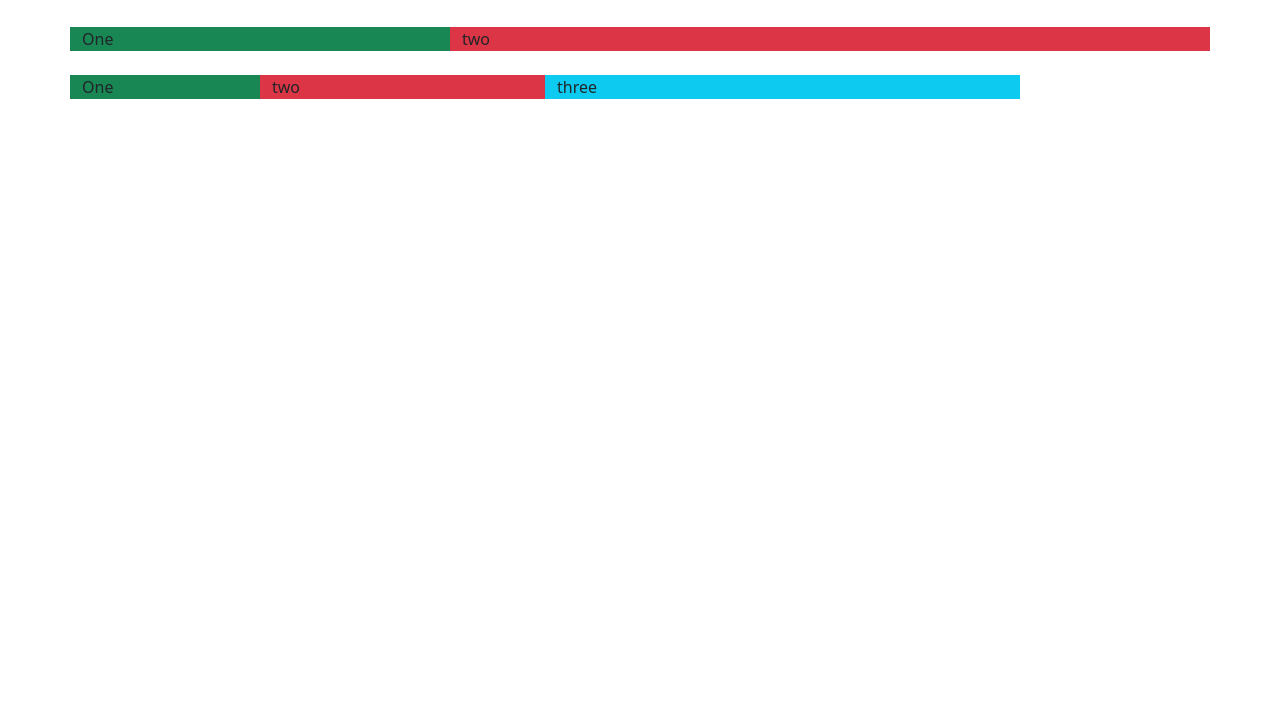
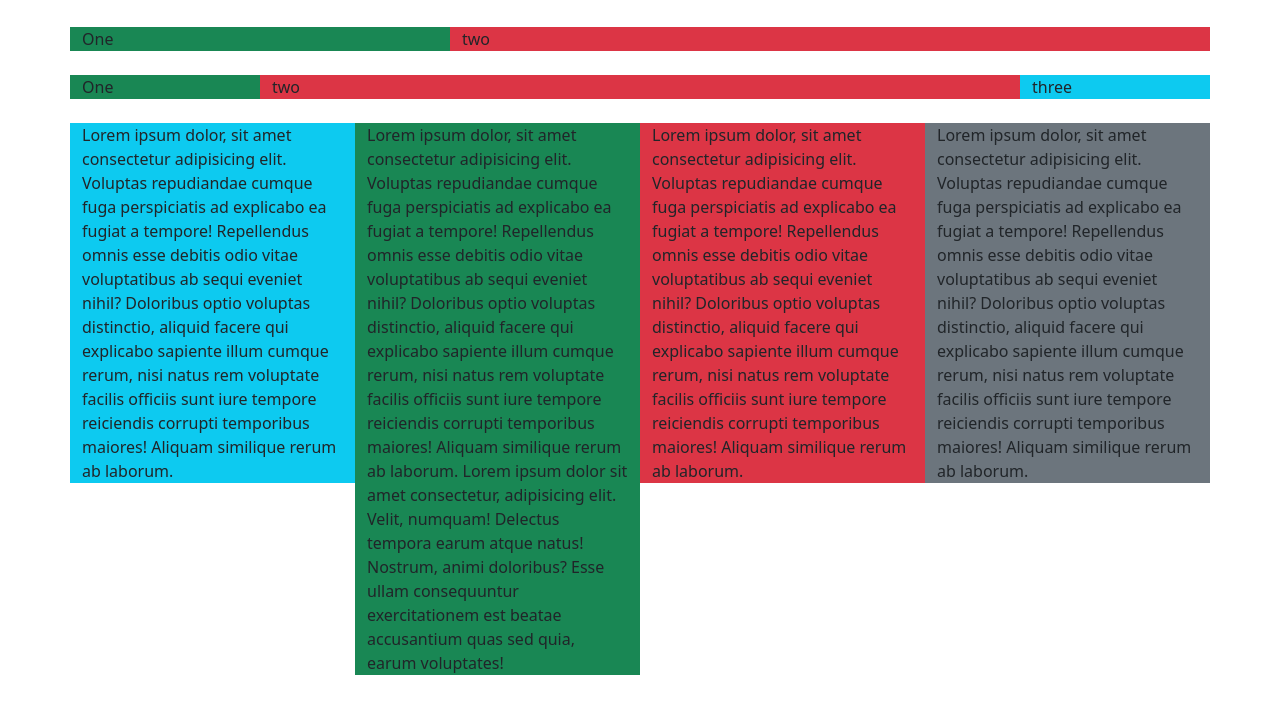
Before and after one commit to mohit-singhoi/Sigma6.0_WebDev, a plain HTML site: page Bootstrap/grid.html in a window 1280 px wide. Shown: the part 43-756 px from the top of the page. Drawn offline with nearby package versions, Linux system fonts and the light colour scheme.

Commit message:
Updated Grid System

```diff
--- a/Bootstrap/grid.html
+++ b/Bootstrap/grid.html
@@ -1,5 +1,6 @@
 <!DOCTYPE html>
 <html lang="en">
+
 <head>
     <meta charset="UTF-8">
     <meta name="viewport" content="width=device-width, initial-scale=1.0">
@@ -11,6 +12,7 @@
     <link rel="stylesheet" href="style.css">
 
 </head>
+
 <body>
     <h2 style="text-align: center;"> <b>Grid System</b></h2> <br>
     <div class="container">
@@ -18,21 +20,85 @@
             <!-- <div class="col bg-success">One</div>
             <div class="col bg-danger">two</div> -->
 
-            <div class="col-4 bg-success">One</div>
-            <div class="col-8 bg-danger">two</div>
+            <!-- <div class="col-4 bg-success">One</div>
+            <div class="col-8 bg-danger">two</div> -->
+
+            <div class="col-xl-4 bg-success">One</div>
+            <div class="col-xl-8 bg-danger">two</div>
         </div>
         <br>
         <div class="row">
             <!-- <div class="col bg-success">One</div>
             <div class="col bg-danger">two</div>
             <div class="col bg-info">three</div> -->
-
+            <!--
             <div class="col-2 bg-success">One</div>
             <div class="col-3 bg-danger">two</div>
-            <div class="col-5 bg-info">three</div>
+            <div class="col-5 bg-info">three</div> -->
+
+
+            <div class="col-md-2 bg-success">One</div>
+            <div class="col-md-8 bg-danger">two</div>
+            <div class="col-md-2 bg-info">three</div>
         </div>
+        <br>
+<!--
+        <div class="row">
+            <div class="col-md-6 col-xl-4 bg-info">Lorem ipsum dolor, sit amet consectetur adipisicing elit. Voluptas
+                repudiandae cumque fuga perspiciatis ad explicabo ea fugiat a tempore! Repellendus omnis esse debitis
+                odio vitae voluptatibus ab sequi eveniet nihil?
+                Doloribus optio voluptas distinctio, aliquid facere qui explicabo sapiente illum cumque rerum, nisi
+                natus rem voluptate facilis officiis sunt iure tempore reiciendis corrupti temporibus maiores! Aliquam
+                similique rerum ab laborum.</div>
+
+            <div class="col-md-6 col-xl-4 bg-success">Lorem ipsum dolor, sit amet consectetur adipisicing elit. Voluptas
+                repudiandae cumque fuga perspiciatis ad explicabo ea fugiat a tempore! Repellendus omnis esse debitis
+                odio vitae voluptatibus ab sequi eveniet nihil?
+                Doloribus optio voluptas distinctio, aliquid facere qui explicabo sapiente illum cumque rerum, nisi
+                natus rem voluptate facilis officiis sunt iure tempore reiciendis corrupti temporibus maiores! Aliquam
+                similique rerum ab laborum.</div>
+
+            <div class="col-md-6 col-xl-4 bg-danger">Lorem ipsum dolor, sit amet consectetur adipisicing elit. Voluptas
+                repudiandae cumque fuga perspiciatis ad explicabo ea fugiat a tempore! Repellendus omnis esse debitis
+                odio vitae voluptatibus ab sequi eveniet nihil?
+                Doloribus optio voluptas distinctio, aliquid facere qui explicabo sapiente illum cumque rerum, nisi
+                natus rem voluptate facilis officiis sunt iure tempore reiciendis corrupti temporibus maiores! Aliquam
+                similique rerum ab laborum.</div>
+
+        </div> -->
+
+
+        <div class="row align-items-start">
+            <div class="col bg-info">Lorem ipsum dolor, sit amet consectetur adipisicing elit. Voluptas
+                repudiandae cumque fuga perspiciatis ad explicabo ea fugiat a tempore! Repellendus omnis esse debitis
+                odio vitae voluptatibus ab sequi eveniet nihil?
+                Doloribus optio voluptas distinctio, aliquid facere qui explicabo sapiente illum cumque rerum, nisi
+                natus rem voluptate facilis officiis sunt iure tempore reiciendis corrupti temporibus maiores! Aliquam
+                similique rerum ab laborum.</div>
+
+            <div class="col bg-success">Lorem ipsum dolor, sit amet consectetur adipisicing elit. Voluptas
+                repudiandae cumque fuga perspiciatis ad explicabo ea fugiat a tempore! Repellendus omnis esse debitis
+                odio vitae voluptatibus ab sequi eveniet nihil?
+                Doloribus optio voluptas distinctio, aliquid facere qui explicabo sapiente illum cumque rerum, nisi
+                natus rem voluptate facilis officiis sunt iure tempore reiciendis corrupti temporibus maiores! Aliquam
+                similique rerum ab laborum. Lorem ipsum dolor sit amet consectetur, adipisicing elit. Velit, numquam! Delectus tempora earum atque natus! Nostrum, animi doloribus? Esse ullam consequuntur exercitationem est beatae accusantium quas sed quia, earum voluptates!</div>
+
+            <div class="col bg-danger">Lorem ipsum dolor, sit amet consectetur adipisicing elit. Voluptas
+                repudiandae cumque fuga perspiciatis ad explicabo ea fugiat a tempore! Repellendus omnis esse debitis
+                odio vitae voluptatibus ab sequi eveniet nihil?
+                Doloribus optio voluptas distinctio, aliquid facere qui explicabo sapiente illum cumque rerum, nisi
+                natus rem voluptate facilis officiis sunt iure tempore reiciendis corrupti temporibus maiores! Aliquam
+                similique rerum ab laborum.</div>
+
+                <div class="col bg-secondary align-self-start">Lorem ipsum dolor, sit amet consectetur adipisicing elit. Voluptas
+                repudiandae cumque fuga perspiciatis ad explicabo ea fugiat a tempore! Repellendus omnis esse debitis
+                odio vitae voluptatibus ab sequi eveniet nihil?
+                Doloribus optio voluptas distinctio, aliquid facere qui explicabo sapiente illum cumque rerum, nisi
+                natus rem voluptate facilis officiis sunt iure tempore reiciendis corrupti temporibus maiores! Aliquam
+                similique rerum ab laborum.</div>
 
         </div>
 
 </body>
+
 </html>
```
Lines whose indentation alone changed are shown as unchanged.
